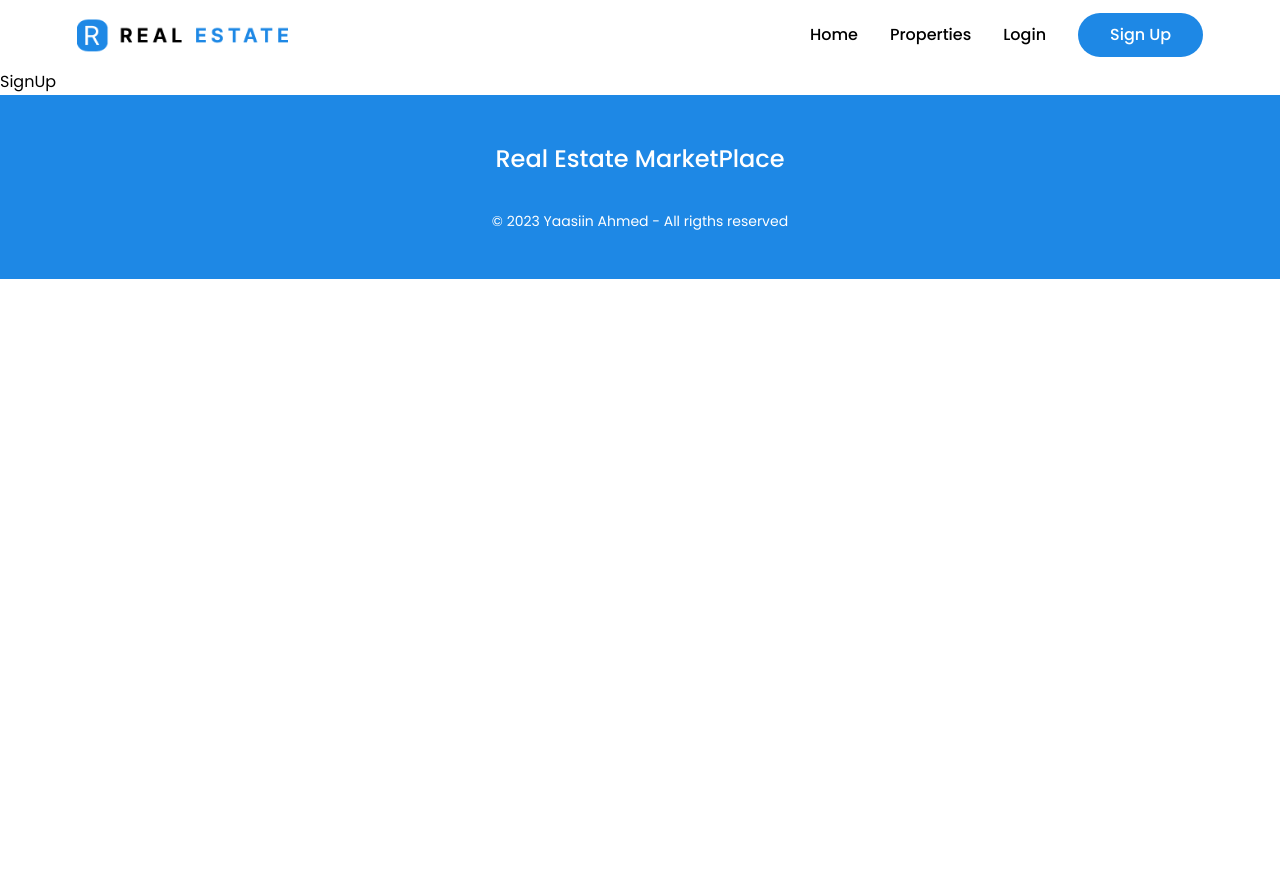
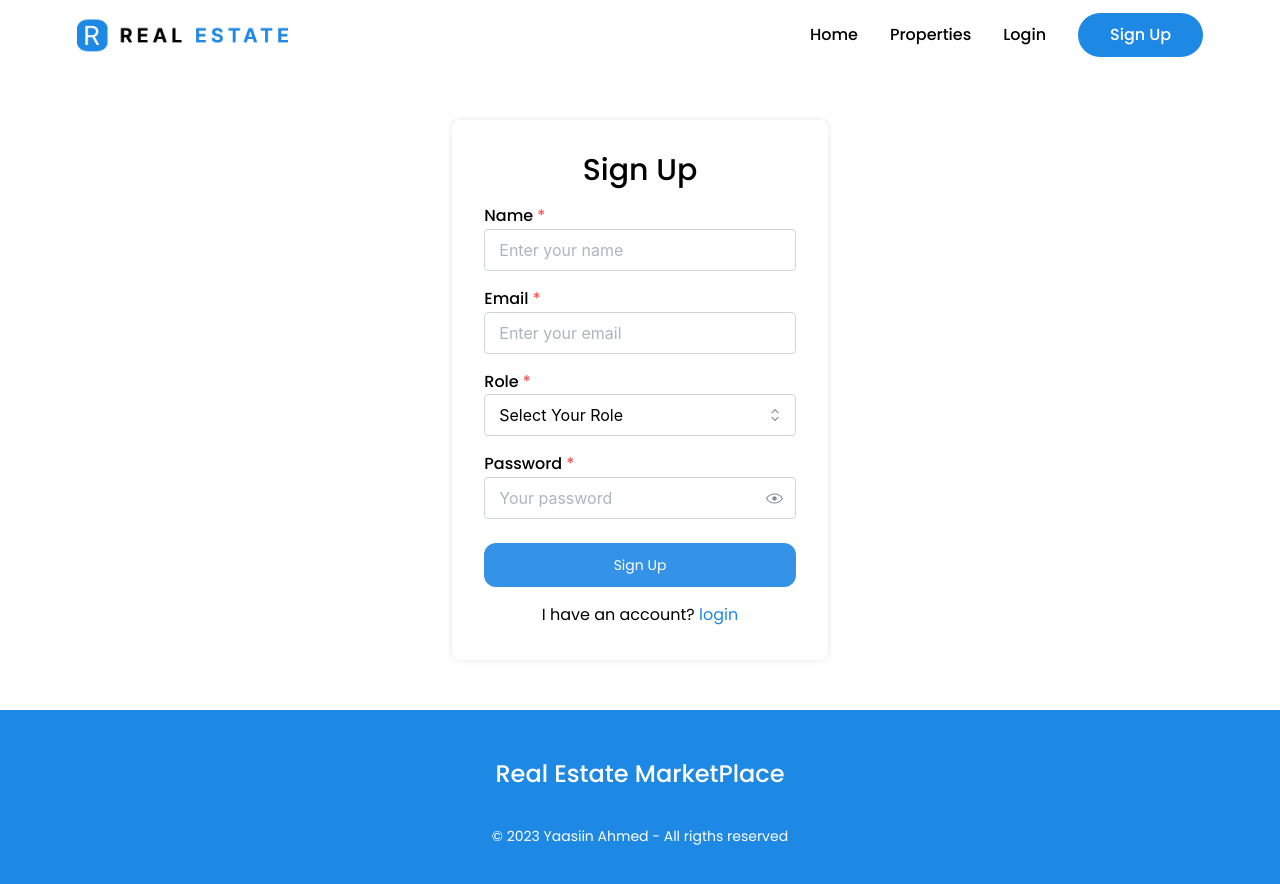
Before and after one commit to yaasiinaxmed/Real-Estate-Project-Frontend, a React (Vite) app: page /Signup in a window 1280 px wide. Shown: the top 884 px of the page. Before the commit the page ends 800 px from the top, so only its background shows below. Built offline with nearby package versions, Linux system fonts and the light colour scheme.

Commit message:
done signup page

```diff
--- a/src/components/PropertyCard.jsx
+++ b/src/components/PropertyCard.jsx
@@ -18,7 +18,7 @@ function PropertyCard({ property }) {
       </figure>
       {/* Details */}
       <div className="mt-1 flex flex-col gap-3 p-4">
-        <h2 className="text-xl flex items-center gap-2">
+        <h2 className="text-xl flex items-center gap-2 text-HeadingColor">
           <ImLocation2 />{" "}
           <span className="text-lg font-medium">
             {property.address.slice(0, 8) +
@@ -28,7 +28,7 @@ function PropertyCard({ property }) {
               property.country}{" "}
           </span>
         </h2>
-        <div className="flex items-center justify-between ">
+        <div className="flex items-center justify-between text-HeadingColor">
           <span className="flex items-center text-lg gap-2">
             <IoBed /> <p className="text-sm">{property.bedrooms} Bed Rooms</p>
           </span>
@@ -37,7 +37,7 @@ function PropertyCard({ property }) {
           </span>
         </div>
         <div className="mt-3 flex items-center justify-between">
-        <h2 className="text-lg font-medium">
+        <h2 className="text-lg font-medium text-HeadingColor">
             <NumberFormatter
               prefix="$ "
               value={property.price}
--- /dev/null
+++ b/src/components/signUpContent/SignUpContent.jsx
@@ -0,0 +1,86 @@
+import React from "react";
+import { useForm } from "@mantine/form";
+import { TextInput, NativeSelect, PasswordInput, Text } from "@mantine/core";
+import { Link } from "react-router-dom";
+
+function SignUpContent() {
+  const form = useForm({
+    initialValues: {
+      name: "",
+      email: "",
+      role: "",
+      password: "",
+    },
+
+    validate: {
+      name: (value) => !value.trim() && "Password is required!",
+      email: (value) => (/^\S+@\S+$/.test(value) ? null : "Invalid email address"),
+      role: (value) => value === "" && "Select Your Role" || value === "Select Your Role" && "Please select your role",
+      password: (value) => !value.trim() && "Password is required!",
+    },
+  });
+
+  const handleSubmit = () => {
+    const {hasErrors} = form.validate()
+
+    if(!hasErrors) {
+        console.log(form.values)
+    }
+  }
+
+  return (
+    <div className="w-full md:w-2/4 xl:w-1/3 p-6 sm:p-8 rounded-lg flex flex-col shadow-[0px_0px_6px_rgb(0,0,0,0.1)]">
+      <h2 className="text-3xl font-medium text-center">Sign Up</h2>
+      <form onSubmit={(e) => {
+        e.preventDefault()
+        handleSubmit()
+      }}>
+        <TextInput
+          withAsterisk
+          label="Name"
+          mt="md"
+          size="md"
+          placeholder="Enter your name"
+          {...form.getInputProps("name")}
+        />
+        <TextInput
+          withAsterisk
+          mt="md"
+          size="md"
+          label="Email"
+          placeholder="Enter your email"
+          {...form.getInputProps("email")}
+        />
+
+        <NativeSelect
+          data={["Select Your Role", "owner", "renter"]}
+          withAsterisk
+          label="Role"
+          mt="md"
+          size="md"
+          {...form.getInputProps("role")}
+        />
+
+        <PasswordInput
+          withAsterisk
+          label="Password"
+          placeholder="Your password"
+          mt="md"
+          size="md"
+          {...form.getInputProps("password")}
+        />
+        <button className="mt-6 w-full bg-primaryColor bg-opacity-90 hover:bg-opacity-100 px-4 py-3 text-sm flex items-center justify-center rounded-xl text-white duration-100 ">
+          Sign Up
+        </button>
+      </form>
+      <Text ta="center" mt="md">
+          I have an account?{' '}
+          <Link to="/Login" className="text-primaryColor">
+            login
+          </Link>
+        </Text>
+    </div>
+  );
+}
+
+export default SignUpContent;
--- a/src/pages/properties/PropertyDetails.jsx
+++ b/src/pages/properties/PropertyDetails.jsx
@@ -64,7 +64,7 @@ function PropertyDetails() {
             <Text size="xl" className="font-medium">
                 Property Info
               </Text>
-            <div className="flex flex-col gap-4 sm:flex-row justify-between ">
+            <div className="flex flex-col gap-4 sm:flex-row justify-between text-HeadingColor">
               <span className="flex items-center text-sm sm:text-lg gap-2">
                 <HiHome /> <p className="text-sm">{property.propertyType}</p>
               </span>
--- a/src/pages/signup/SignUp.jsx
+++ b/src/pages/signup/SignUp.jsx
@@ -1,8 +1,13 @@
 import React from 'react'
+import SignUpContent from '../../components/signUpContent/SignUpContent'
 
 function SignUp() {
   return (
-    <div>SignUp</div>
+    <section>
+      <div className="container flex items-center justify-center">
+        <SignUpContent/>
+      </div>
+    </section>
   )
 }
 
```
